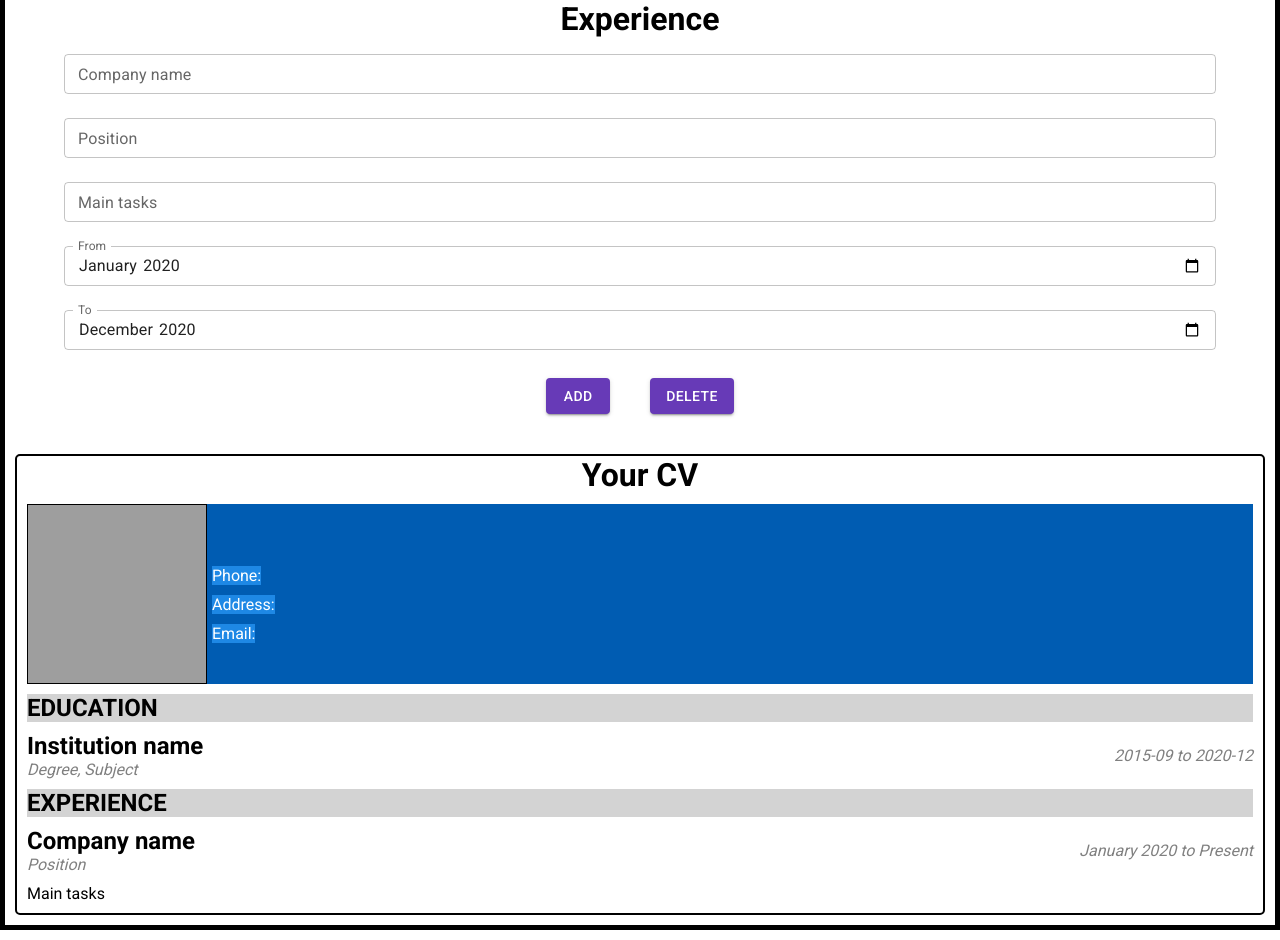
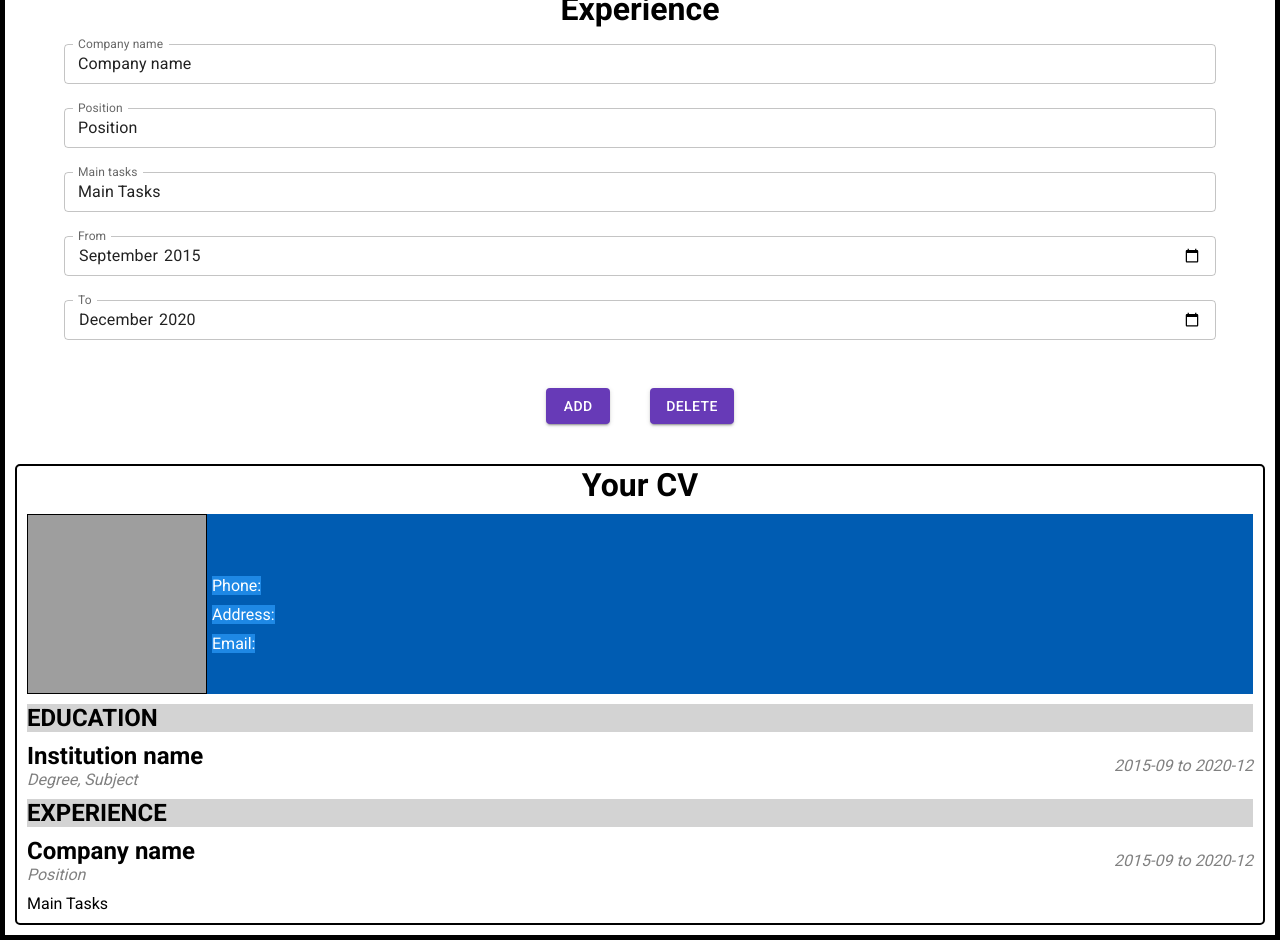
Before and after one commit to Twofold-One/cv-application, a React (Create React App) app: page / in a window 1280 px wide. Shown: the part 1100-2040 px from the top of the page. Built offline with nearby package versions, Linux system fonts and the light colour scheme; grey boxes are pictures that could not be loaded; the HTML template or start-up script is replaced by a standard one.

Commit message:
all main input and output fields functionality is ready

```diff
--- a/src/App.js
+++ b/src/App.js
@@ -1,10 +1,10 @@
 import React from 'react';
 import './styles/App.css';
-import Header from './components/Header';
-import General from './components/General';
-import Education from './components/Education';
-import Experience from './components/Experience';
-import OutputCV from './components/OutputCV';
+import Header from './components/Header_and_General/Header';
+import General from './components/Header_and_General/General';
+import Education from './components/Education/Education';
+import Experience from './components/Experience/Experience';
+import OutputCV from './components/OutputCV/OutputCV';
 import { createTheme } from '@mui/material';
 import { deepPurple } from '@mui/material/colors';
 import { ThemeProvider } from '@emotion/react';
@@ -40,16 +40,18 @@ class App extends React.Component {
             edSubject: ['Subject'],
             edFrom: ['2015-09'],
             edTo: ['2020-12'],
-            expCompanyName: '',
-            expPosition: '',
-            expMainTasks: '',
-            expFrom: '',
-            expTo: '',
+            expCompanyName: ['Company name'],
+            expPosition: ['Position'],
+            expMainTasks: ['Main Tasks'],
+            expFrom: ['2015-09'],
+            expTo: ['2020-12'],
         };
         this.handleGeneralInputChange =
             this.handleGeneralInputChange.bind(this);
         this.handleEducationInputChange =
             this.handleEducationInputChange.bind(this);
+        this.handleExperienceInputChange =
+            this.handleExperienceInputChange.bind(this);
     }
 
     handleGeneralInputChange(object) {
@@ -60,8 +62,19 @@ class App extends React.Component {
         });
     }
 
-    // todo
     handleEducationInputChange(object) {
+        const name = Object.keys(object)[0];
+        const value = object[name];
+        const { id } = object;
+        const state = this.state[name].slice();
+        state[id] = value;
+        this.setState({
+            [name]: state,
+        });
+        console.log(this.state);
+    }
+
+    handleExperienceInputChange(object) {
         const name = Object.keys(object)[0];
         const value = object[name];
         const { id } = object;
@@ -77,6 +90,8 @@ class App extends React.Component {
         const { firstName, lastName, position, phone, address, email } =
             this.state;
         const { edInstitution, edDegree, edSubject, edFrom, edTo } = this.state;
+        const { expCompanyName, expPosition, expMainTasks, expFrom, expTo } =
+            this.state;
         return (
             <ThemeProvider theme={theme}>
                 <div className="App">
@@ -90,7 +105,6 @@ class App extends React.Component {
                         address={address}
                         email={email}
                     />
-                    {/* todo */}
                     <Education
                         onInputChange={this.handleEducationInputChange}
                         edInstitution={edInstitution}
@@ -99,7 +113,14 @@ class App extends React.Component {
                         edFrom={edFrom}
                         edTo={edTo}
                     />
-                    <Experience />
+                    <Experience
+                        onInputChange={this.handleExperienceInputChange}
+                        expCompanyName={expCompanyName}
+                        expPosition={expPosition}
+                        expMainTasks={expMainTasks}
+                        expFrom={expFrom}
+                        expTo={expTo}
+                    />
                     <OutputCV
                         firstName={firstName}
                         lastName={lastName}
@@ -112,6 +133,11 @@ class App extends React.Component {
                         edSubject={edSubject}
                         edFrom={edFrom}
                         edTo={edTo}
+                        expCompanyName={expCompanyName}
+                        expPosition={expPosition}
+                        expFrom={expFrom}
+                        expTo={expTo}
+                        expMainTasks={expMainTasks}
                     />
                 </div>
             </ThemeProvider>
--- /dev/null
+++ b/src/components/Education/EducationSub.js
@@ -0,0 +1,82 @@
+import React from 'react';
+import { TextField } from '@mui/material';
+import { Box } from '@mui/system';
+
+class EducationSub extends React.Component {
+    constructor(props) {
+        super(props);
+
+        this.handleInputChange = this.handleInputChange.bind(this);
+    }
+
+    handleInputChange(e) {
+        const name = e.target.name;
+        const value = e.target.value;
+        const id = this.props.id;
+
+        this.props.onInputChange({ [name]: value, id });
+    }
+
+    render() {
+        const { institution, degree, subject, from, to } = this.props;
+        return (
+            <Box
+                sx={{
+                    display: 'flex',
+                    flexDirection: 'column',
+                    marginBottom: '20px',
+                }}
+            >
+                <TextField
+                    label="Institution"
+                    variant="outlined"
+                    margin="normal"
+                    size="small"
+                    name="edInstitution"
+                    value={institution || ''}
+                    onChange={this.handleInputChange}
+                />
+                <TextField
+                    label="Degree"
+                    variant="outlined"
+                    margin="normal"
+                    size="small"
+                    name="edDegree"
+                    value={degree || ''}
+                    onChange={this.handleInputChange}
+                />
+                <TextField
+                    label="Subject"
+                    variant="outlined"
+                    margin="normal"
+                    size="small"
+                    name="edSubject"
+                    value={subject || ''}
+                    onChange={this.handleInputChange}
+                />
+                <TextField
+                    type="month"
+                    label="From"
+                    variant="outlined"
+                    margin="normal"
+                    size="small"
+                    name="edFrom"
+                    value={from || ''}
+                    onChange={this.handleInputChange}
+                />
+                <TextField
+                    type="month"
+                    label="To"
+                    variant="outlined"
+                    margin="normal"
+                    size="small"
+                    name="edTo"
+                    value={to || ''}
+                    onChange={this.handleInputChange}
+                />
+            </Box>
+        );
+    }
+}
+
+export default EducationSub;
--- a/src/components/Experience.js
+++ /dev/null
@@ -1,63 +0,0 @@
-import React from 'react';
-import { Container, TextField, Button } from '@mui/material';
-import { Box } from '@mui/system';
-
-class Experience extends React.Component {
-    render() {
-        return (
-            <Container
-                sx={{
-                    padding: '20px',
-                }}
-            >
-                <h1>Experience</h1>
-                <Box
-                    sx={{
-                        display: 'flex',
-                        flexDirection: 'column',
-                    }}
-                >
-                    <TextField
-                        label="Company name"
-                        variant="outlined"
-                        margin="normal"
-                        size="small"
-                    />
-                    <TextField
-                        label="Position"
-                        variant="outlined"
-                        margin="normal"
-                        size="small"
-                    />
-                    <TextField
-                        label="Main tasks"
-                        multiline
-                        variant="outlined"
-                        margin="normal"
-                        size="small"
-                    />
-                    <TextField
-                        type="month"
-                        defaultValue="2020-01"
-                        label="From"
-                        variant="outlined"
-                        margin="normal"
-                        size="small"
-                    />
-                    <TextField
-                        type="month"
-                        defaultValue="2020-12"
-                        label="To"
-                        variant="outlined"
-                        margin="normal"
-                        size="small"
-                    />
-                </Box>
-                <Button variant="contained">Add</Button>
-                <Button variant="contained">Delete</Button>
-            </Container>
-        );
-    }
-}
-
-export default Experience;
--- /dev/null
+++ b/src/components/Experience/Experience.js
@@ -0,0 +1,72 @@
+import React from 'react';
+import { Container, Button } from '@mui/material';
+import ExperienceSub from './ExperienceSub';
+
+class Experience extends React.Component {
+    constructor(props) {
+        super(props);
+        this.state = {
+            subCount: 0,
+        };
+        this.handleAddButtonClick = this.handleAddButtonClick.bind(this);
+        this.handleDeleteButtonClick = this.handleDeleteButtonClick.bind(this);
+        this.displaySubs = this.displaySubs.bind(this);
+    }
+
+    handleAddButtonClick() {
+        this.setState({
+            subCount: this.state.subCount + 1,
+        });
+        console.log(this.state);
+    }
+
+    handleDeleteButtonClick() {
+        if (this.state)
+            this.setState({
+                subCount: this.state.subCount - 1,
+            });
+        console.log(this.state);
+    }
+
+    displaySubs() {
+        let sub = [];
+        for (let i = 0; i <= this.state.subCount; i += 1) {
+            sub.push(
+                <ExperienceSub
+                    key={i}
+                    id={i}
+                    companyName={this.props.expCompanyName[i]}
+                    position={this.props.expPosition[i]}
+                    mainTasks={this.props.expMainTasks[i]}
+                    from={this.props.expFrom[i]}
+                    to={this.props.expTo[i]}
+                    onInputChange={this.props.onInputChange}
+                />
+            );
+        }
+        return sub;
+    }
+    render() {
+        return (
+            <Container
+                sx={{
+                    padding: '20px',
+                }}
+            >
+                <h1>Experience</h1>
+                {this.displaySubs()}
+                <Button variant="contained" onClick={this.handleAddButtonClick}>
+                    Add
+                </Button>
+                <Button
+                    variant="contained"
+                    onClick={this.handleDeleteButtonClick}
+                >
+                    Delete
+                </Button>
+            </Container>
+        );
+    }
+}
+
+export default Experience;
--- a/src/components/EducationSub.js
+++ b/src/components/Experience/ExperienceSub.js
@@ -2,7 +2,7 @@ import React from 'react';
 import { TextField } from '@mui/material';
 import { Box } from '@mui/system';
 
-class EducationSub extends React.Component {
+class ExperienceSub extends React.Component {
     constructor(props) {
         super(props);
 
@@ -16,42 +16,42 @@ class EducationSub extends React.Component {
 
         this.props.onInputChange({ [name]: value, id });
     }
-
     render() {
-        const { institution, degree, subject, from, to } = this.props;
+        const { companyName, position, mainTasks, from, to } = this.props;
         return (
             <Box
                 sx={{
                     display: 'flex',
                     flexDirection: 'column',
-                    marginBottom: '30px',
+                    marginBottom: '20px',
                 }}
             >
                 <TextField
-                    label="Institution"
+                    label="Company name"
                     variant="outlined"
                     margin="normal"
                     size="small"
-                    name="edInstitution"
-                    value={institution || ''}
+                    name="expCompanyName"
+                    value={companyName || ''}
                     onChange={this.handleInputChange}
                 />
                 <TextField
-                    label="Degree"
+                    label="Position"
                     variant="outlined"
                     margin="normal"
                     size="small"
-                    name="edDegree"
-                    value={degree || ''}
+                    name="expPosition"
+                    value={position || ''}
                     onChange={this.handleInputChange}
                 />
                 <TextField
-                    label="Subject"
+                    label="Main tasks"
+                    multiline
                     variant="outlined"
                     margin="normal"
                     size="small"
-                    name="edSubject"
-                    value={subject || ''}
+                    name="expMainTasks"
+                    value={mainTasks || ''}
                     onChange={this.handleInputChange}
                 />
                 <TextField
@@ -60,7 +60,7 @@ class EducationSub extends React.Component {
                     variant="outlined"
                     margin="normal"
                     size="small"
-                    name="edFrom"
+                    name="expFrom"
                     value={from || ''}
                     onChange={this.handleInputChange}
                 />
@@ -70,7 +70,7 @@ class EducationSub extends React.Component {
                     variant="outlined"
                     margin="normal"
                     size="small"
-                    name="edTo"
+                    name="expTo"
                     value={to || ''}
                     onChange={this.handleInputChange}
                 />
@@ -79,4 +79,4 @@ class EducationSub extends React.Component {
     }
 }
 
-export default EducationSub;
+export default ExperienceSub;
--- a/src/components/OutputCV.js
+++ b/src/components/OutputCV/OutputCV.js
@@ -1,12 +1,12 @@
 import React from 'react';
-import '../styles/OutputCV.css';
+import '../../styles/OutputCV.css';
 import CVEducation from './OutputCV_education';
+import CVExperience from './OutputCV_experience';
 
 class OutputCV extends React.Component {
     renderEducationInfo = () => {
         const { edInstitution, edDegree, edSubject, edFrom, edTo } = this.props;
         let edSub = [];
-        console.log('education');
         for (let i = 0; i < edInstitution.length; i += 1) {
             edSub.push(
                 <CVEducation
@@ -17,6 +17,26 @@ class OutputCV extends React.Component {
                     subject={edSubject[i]}
                     from={edFrom[i]}
                     to={edTo[i]}
+                />
+            );
+        }
+        return edSub;
+    };
+
+    renderExperienceInfo = () => {
+        const { expCompanyName, expPosition, expFrom, expTo, expMainTasks } =
+            this.props;
+        let edSub = [];
+        for (let i = 0; i < expCompanyName.length; i += 1) {
+            edSub.push(
+                <CVExperience
+                    className="CV-info-ohter"
+                    key={i}
+                    companyName={expCompanyName[i]}
+                    position={expPosition[i]}
+                    from={expFrom[i]}
+                    to={expTo[i]}
+                    mainTasks={expMainTasks[i]}
                 />
             );
         }
@@ -62,21 +82,9 @@ class OutputCV extends React.Component {
                         <h2 className="CV-info-h2">EDUCATION</h2>
                         {this.renderEducationInfo()}
                     </div>
-
                     <div className="CV-info">
                         <h2 className="CV-info-h2">EXPERIENCE</h2>
-                        <div className="CV-info-other">
-                            <div>
-                                <h2>Company name</h2>
-                                <p>Position</p>
-                            </div>
-                            <div>
-                                <p>January 2020 to Present</p>
-                            </div>
-                        </div>
-                        <div className="CV-info-other-tasks">
-                            <p>Main tasks</p>
-                        </div>
+                        {this.renderExperienceInfo()}
                     </div>
                 </div>
             </div>
--- a/src/components/OutputCV_education.js
+++ b/src/components/OutputCV/OutputCV_education.js
@@ -1,5 +1,5 @@
 import React from 'react';
-import '../styles/OutputCV.css';
+import '../../styles/OutputCV.css';
 
 class CVEducation extends React.Component {
     render() {
--- /dev/null
+++ b/src/components/OutputCV/OutputCV_experience.js
@@ -0,0 +1,28 @@
+import React from 'react';
+import '../../styles/OutputCV.css';
+
+class CVExperience extends React.Component {
+    render() {
+        const { companyName, position, from, to, mainTasks } = this.props;
+        return (
+            <div className="CV-info-exp">
+                <div className="CV-info-other">
+                    <div>
+                        <h2>{companyName}</h2>
+                        <p>{position}</p>
+                    </div>
+                    <div>
+                        <p>
+                            {from} to {to}
+                        </p>
+                    </div>
+                </div>
+                <div className="CV-info-other-tasks">
+                    <p>{mainTasks}</p>
+                </div>
+            </div>
+        );
+    }
+}
+
+export default CVExperience;
--- a/src/styles/OutputCV.css
+++ b/src/styles/OutputCV.css
@@ -80,6 +80,10 @@
     color: gray;
 }
 
+.CV-info-other-tasks {
+    display: block;
+}
+
 .CV-info-other-tasks p {
     text-align: left;
 }
```
Also changed, not shown: src/components/Education/Education.js (renamed from src/components/Education.js), src/components/Header_and_General/General.js (renamed from src/components/General.js), src/components/Header_and_General/Header.js (renamed from src/components/Header.js).
